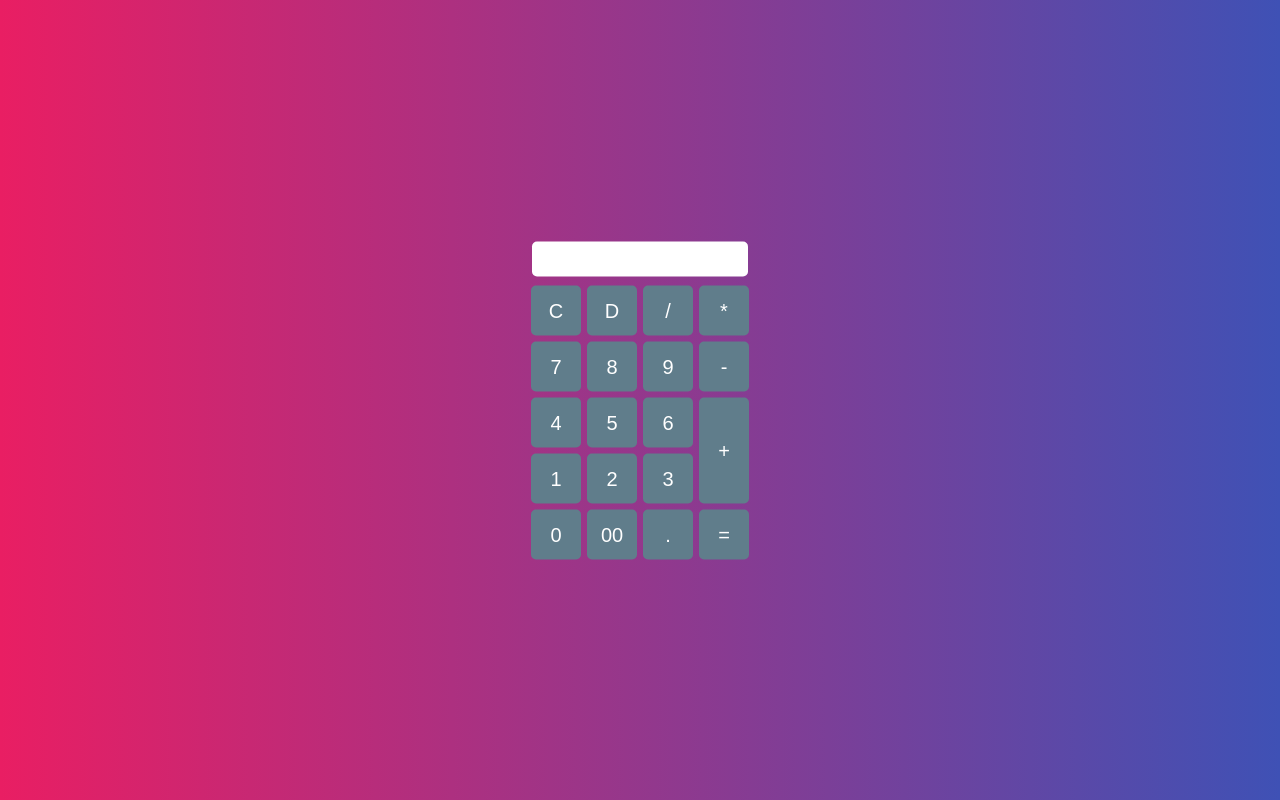
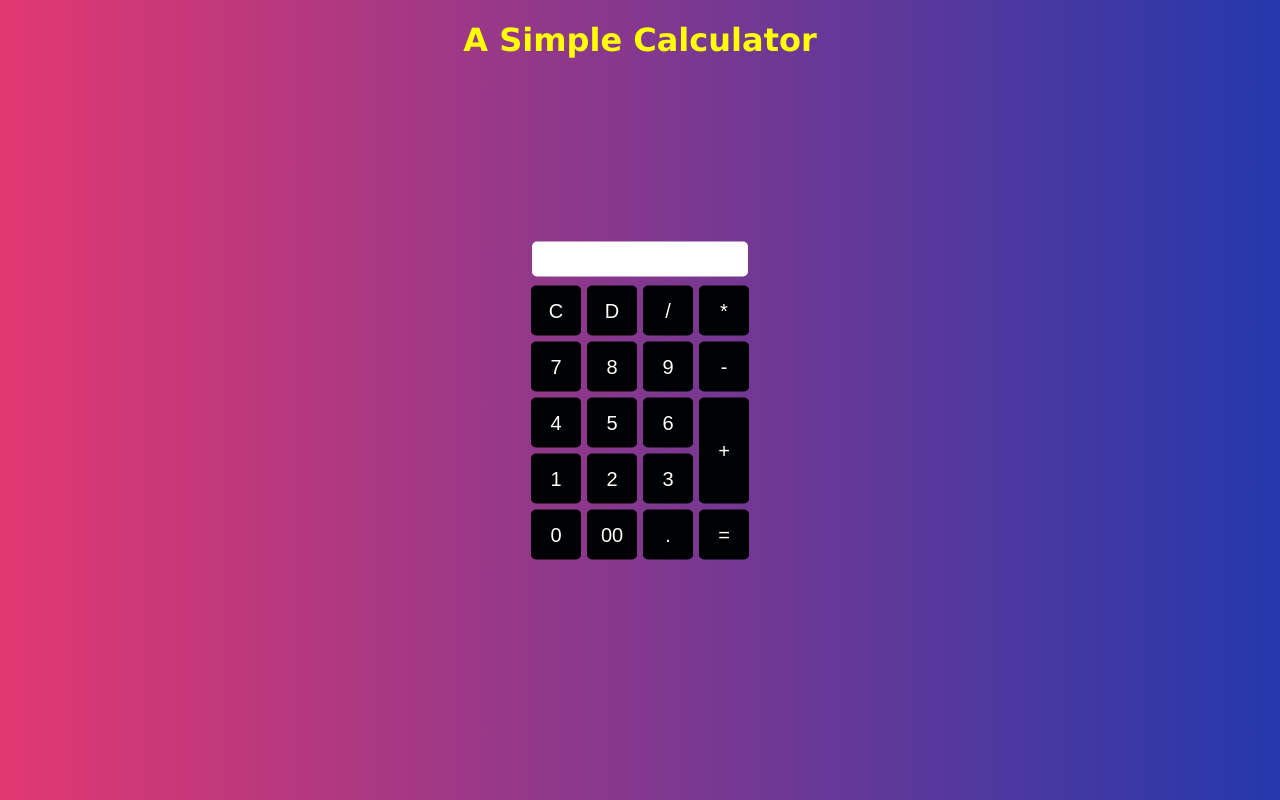
Before and after one commit to Saimun-Hossain00/Calculator, a plain HTML site: page index.html in a window 1280 px wide. Drawn offline with Linux system fonts and the light colour scheme.

Commit message:
all file done

```diff
--- a/index.html
+++ b/index.html
@@ -44,6 +44,9 @@
             </tr>
         </table>
     </div>
+
     <script src="index.js"></script>
+    <h1 class="appel">A Simple Calculator</h1>
+
 </body>
 </html>
--- a/style.css
+++ b/style.css
@@ -2,7 +2,7 @@
     padding: 0;
 }
 body{
-    background:linear-gradient(to right, #e91e63, #3f51b5);
+    background:linear-gradient(to right, #e23871, #2438ac);
 }
 .button {
     width: 50px;
@@ -10,10 +10,18 @@ body{
     font-size: 20px;
     margin: 2px;
     cursor: pointer;
-    background: #607d8b;
+    background: #000102;
     border: none;
     border-radius: 5px;
     color: white;
+}
+.appel{
+    text-align: center;
+    font-family: 'Lucida Sans', 'Lucida Sans Regular', 'Lucida Grande', 'Lucida Sans Unicode', Geneva, Verdana, sans-serif;
+    color:yellow;
+
+
+
 }
 .textview {
     width: 206px;
```
